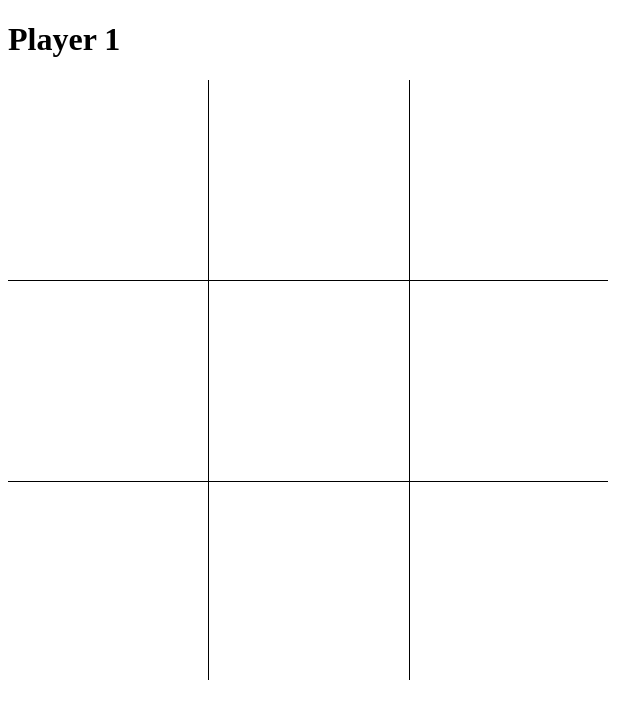
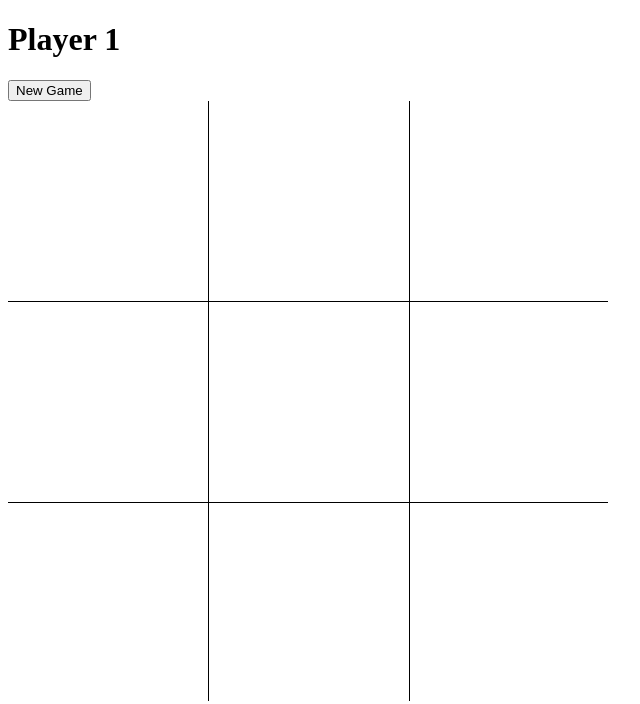
Before and after one commit to AntGNgo/tic-tac-toe, a plain HTML site: page index.html in a window 1280 px wide. Shown: the whole page, without its empty margins (0-640 px from the left). Drawn offline with Linux system fonts and the light colour scheme.

Commit message:
add reset button

```diff
--- a/index.html
+++ b/index.html
@@ -11,6 +11,7 @@
     <!-- New Game Button -->
     <!-- Game Info -->
     <h1 id="player-turn">Player 1</h1>
+    <button id="new-game">New Game</button>
     <!-- Gameboard -->
     <div class="gameboard">
        <div class="game-cell right bottom" id="0"></div>
```
